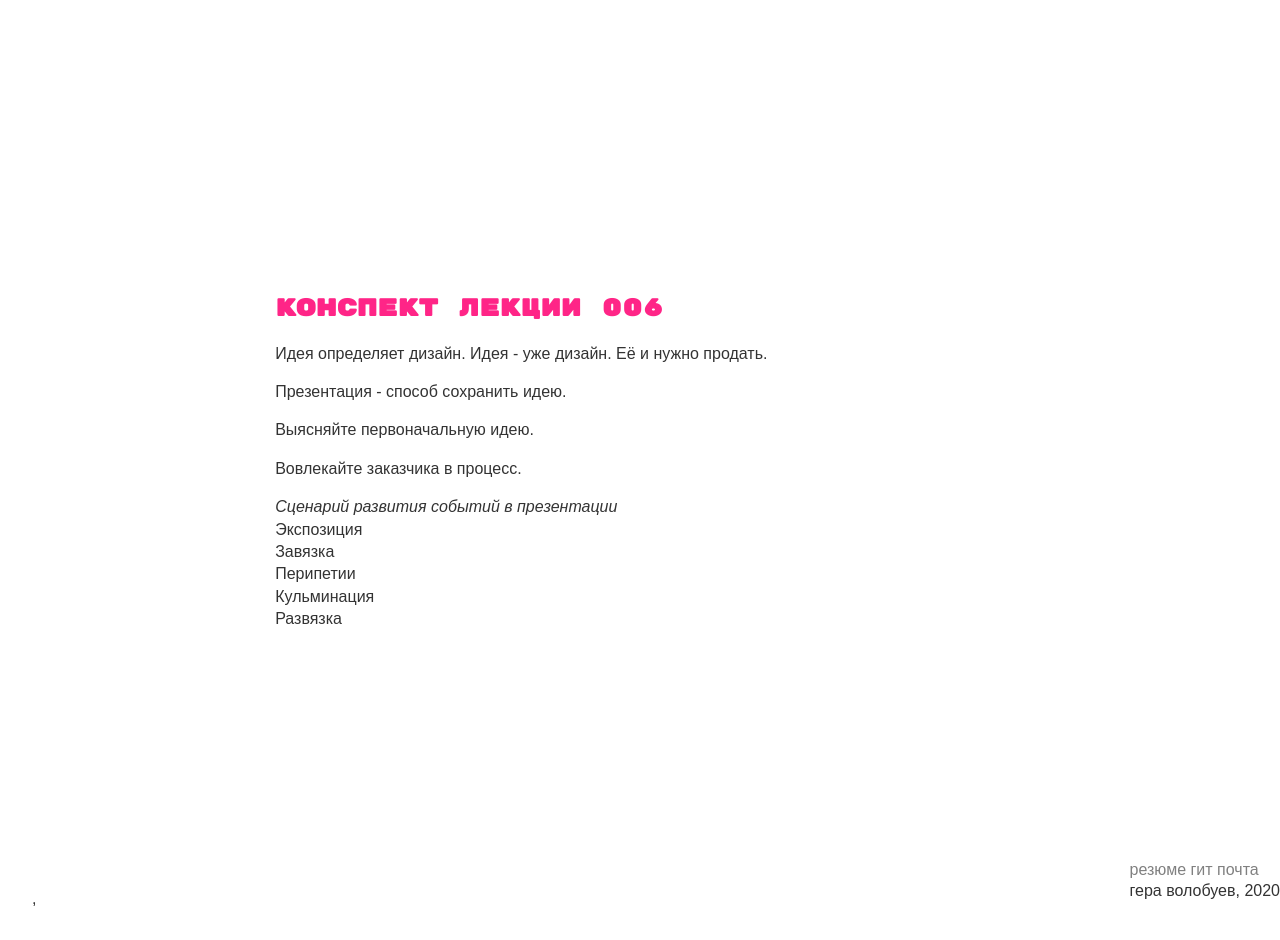
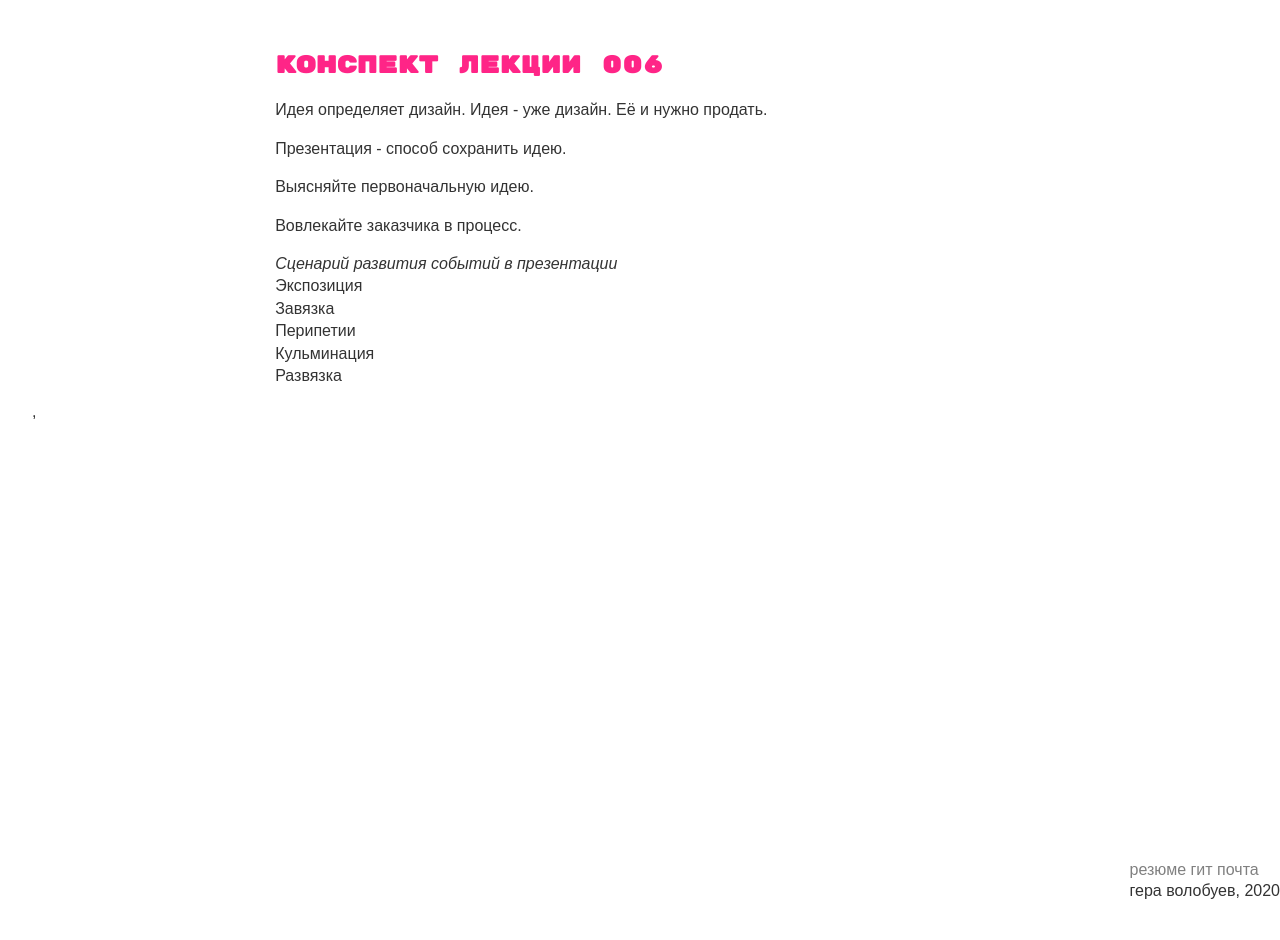
Before and after one commit to geravolobuev/geravolobuev, a Jekyll site: the page built from _posts/2020-03-08-школа-дизайна-яндекс-лекция-006.md, in a window 1280 px wide. Built offline with Jekyll 4.4.1, drawn with Linux system fonts in a browser that asks for light colours; after the commit the page ends 900 px from its top, so only the background shows below that.

Commit message:
changed posts layout

```diff
--- a/_includes/styles.html
+++ b/_includes/styles.html
@@ -399,7 +399,7 @@
     }
 
     .posts {
-            padding: 20%;
+            padding: 0 20%;
     }
 
     .projects-hover {
```
